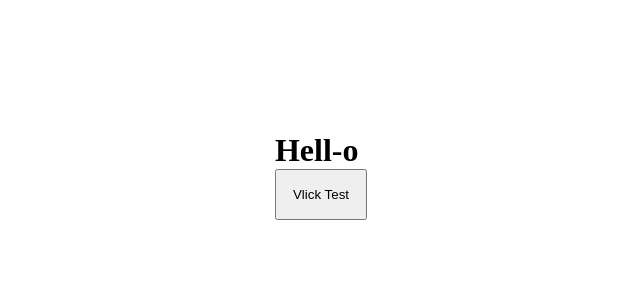
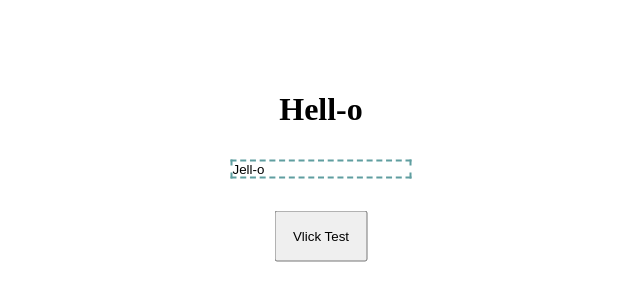
Before and after one commit to RiccardoCarluccio/vue-hello, a plain HTML site: page index.html in a window 1280 px wide. Shown: the part 224-524 px from the top of the page, without its empty margins (319-959 px from the left). Drawn offline with nearby package versions, Linux system fonts and the light colour scheme.

Commit message:
v-model input test

```diff
--- a/CSS/style.css
+++ b/CSS/style.css
@@ -15,6 +15,15 @@ body {
   top: 50%;
   left: 50%;
   transform: translate(-50%, -50%);
+  display: flex;
+  flex-direction: column;
+  justify-content: center;
+  align-items: center;
+  gap: 2rem;
+}
+
+input {
+  border: 2px dashed cadetblue
 }
 
 .button {
--- a/CSS/theme.css
+++ b/CSS/theme.css
@@ -1,4 +1,5 @@
 .bg-cornflowerblue {
   background-color: cornflowerblue;
   color: white;
+  border: cadetblue;
 }
--- a/JS/main.js
+++ b/JS/main.js
@@ -2,6 +2,7 @@ const app = Vue.createApp({
   data() {
     return {
       vueGaming: "Hell-o",
+      vueGamingSecond: "Jell-o",
     }
   },
 
--- a/index.html
+++ b/index.html
@@ -14,6 +14,7 @@
 
   <div id="app" class="container">
     <h1>{{vueGaming}}</h1>
+    <input v-model="vueGamingSecond">
 
     <button id="click-test" class="button" @click="clickTest">Vlick Test</button>
   </div>
```
